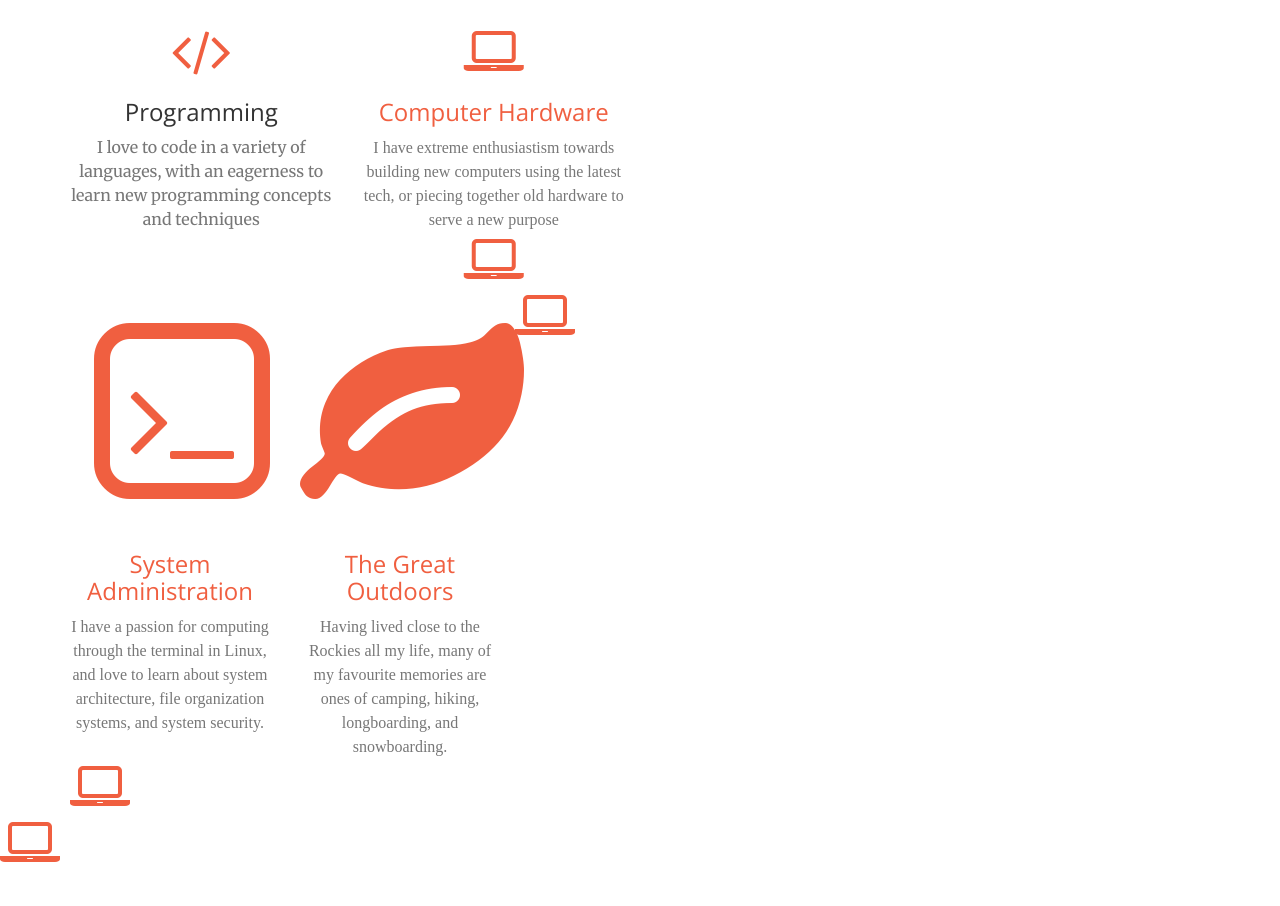
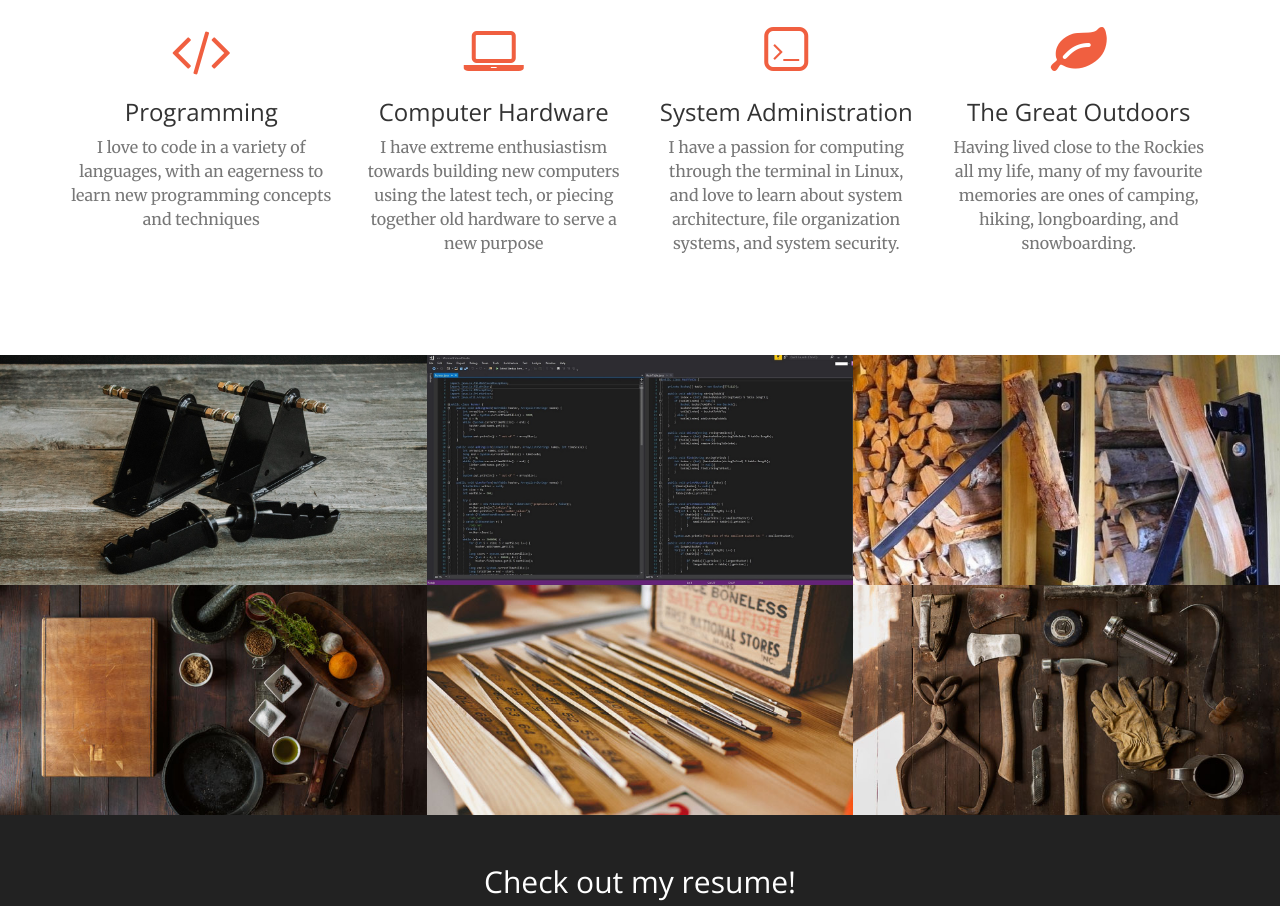
Before and after one commit to MXZTY/Maxwell, a website: page index.html in a window 1280 px wide. Shown: the part 1674-2580 px from the top of the page. Drawn offline with nearby package versions, Linux system fonts and the light colour scheme.

Commit message:
sadfasdf

```diff
--- a/index.html
+++ b/index.html
@@ -115,7 +115,7 @@
                 </div>
                 <div class="col-lg-3 col-md-6 text-center">
                     <div class="service-box">
-                        <i class="fa fa-laptop fa-4x text-primary sr-icons">
+                        <i class="fa fa-laptop fa-4x text-primary sr-icons"></i>
                         <h3>Computer Hardware</h3>
                         <p class="text-muted">I have extreme enthusiastism towards building new computers using the latest tech, or piecing together old hardware to serve a new purpose </p>
                     </div>
```
